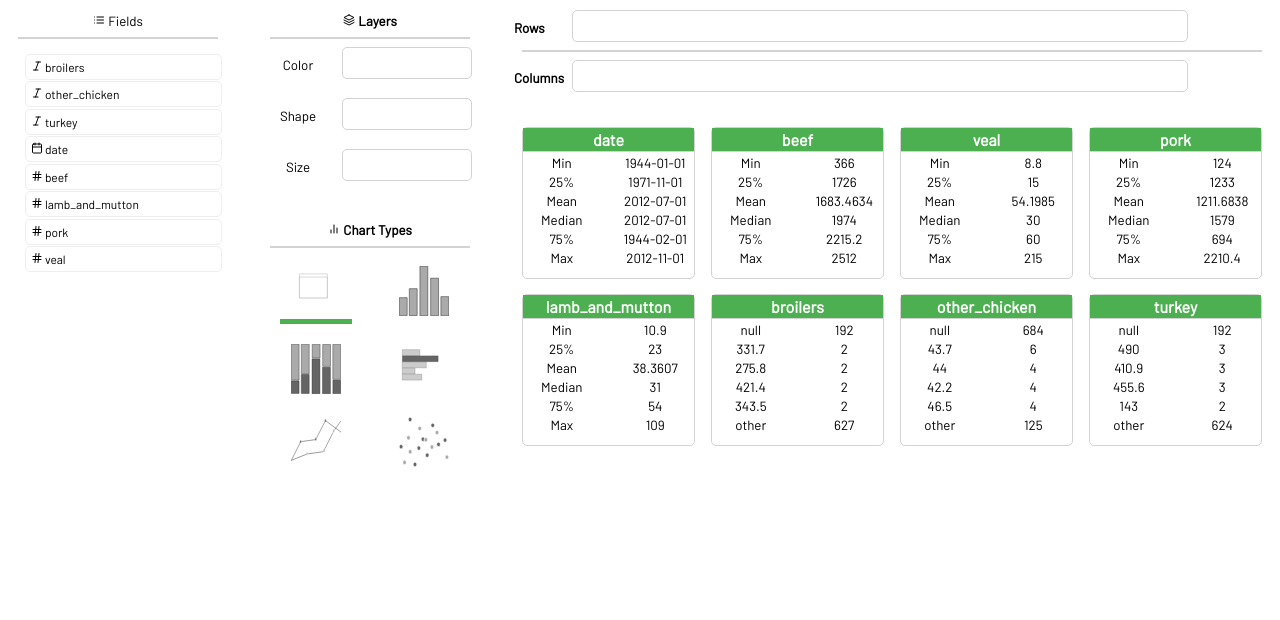
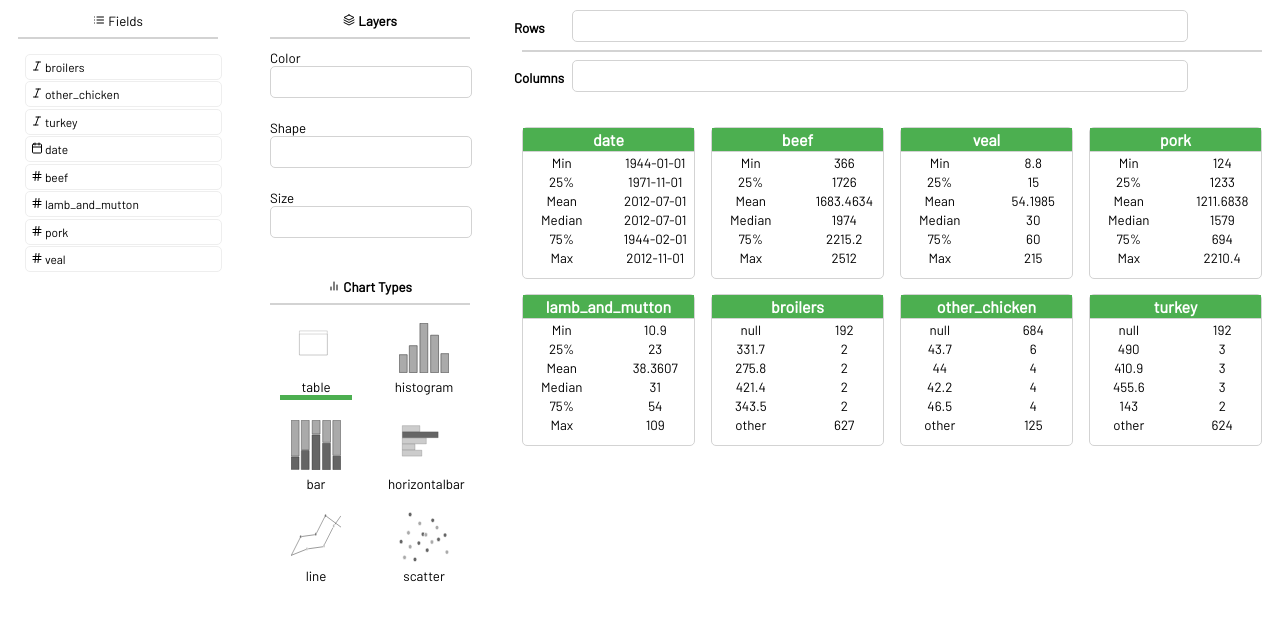
Before and after one commit to glamp/chartopotamus, a React (Create React App) app: page / in a window 1280 px wide. Shown: the top 620 px of the page. Built offline with nearby package versions, Linux system fonts and the light colour scheme.

Commit message:
layout of lables

```diff
--- a/src/Tablue.js
+++ b/src/Tablue.js
@@ -305,8 +305,10 @@ class App extends React.Component {
                 )}
               </Droppable>
             </Col>
-            <Col xs={2} className="center">
-              <LayersIcon size={12} />{' '}<small><b>Layers</b></small>
+            <Col xs={2}>
+              <div className="center">
+                <LayersIcon size={12} />{' '}<small><b>Layers</b></small>
+              </div>
               <hr />
               <DroppableFacet name="Color" item={this.state.selectedColor} onClickX={() => this.setState({ selectedColor: {} })} />
               <br />
@@ -315,7 +317,9 @@ class App extends React.Component {
               <DroppableFacet name="Size" item={this.state.selectedSize} onClickX={() => this.setState({ selectedSize: {} })} />
               <br />
               <br />
-              <BarChart2Icon size={12} />{' '}<small><b>Chart Types</b></small>
+              <div className="center">
+                <BarChart2Icon size={12} />{' '}<small><b>Chart Types</b></small>
+              </div>
               <hr />
               {availableCharts}
             </Col>
--- a/src/components/ChartIcon/index.js
+++ b/src/components/ChartIcon/index.js
@@ -36,6 +36,7 @@ export default class ChartIcon extends Component {
     return (
       <div onClick={this.handleClick} className={this.getClass()}>
         {icon}
+        <div className="center"><small>{this.props.type.toLowerCase()}</small></div>
       </div>
     );
   }
--- a/src/components/DroppableFacet/index.js
+++ b/src/components/DroppableFacet/index.js
@@ -4,11 +4,9 @@ import { Droppable, Draggable } from 'react-beautiful-dnd';
 import _ from 'lodash';
 
 export default ({ name, item, onClickX }) => (
-  <Row middle="xs">
-    <Col xs={4}>
+  <Row>
+    <Col xs={12}>
       <small>{name}</small>
-    </Col>
-    <Col xs={8}>
       <Droppable droppableId={`selected${name}`} direction="horizontal">
         {(provided, snapshot) => (
           <div
```
